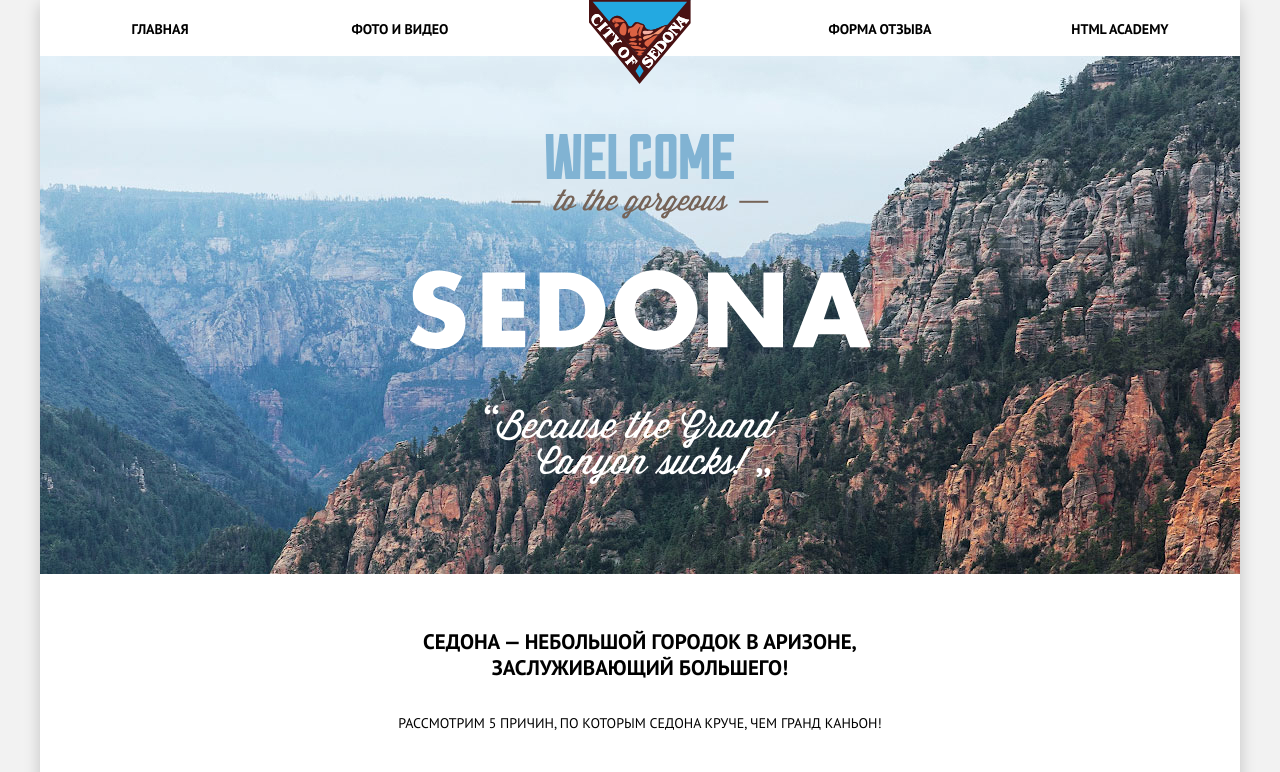
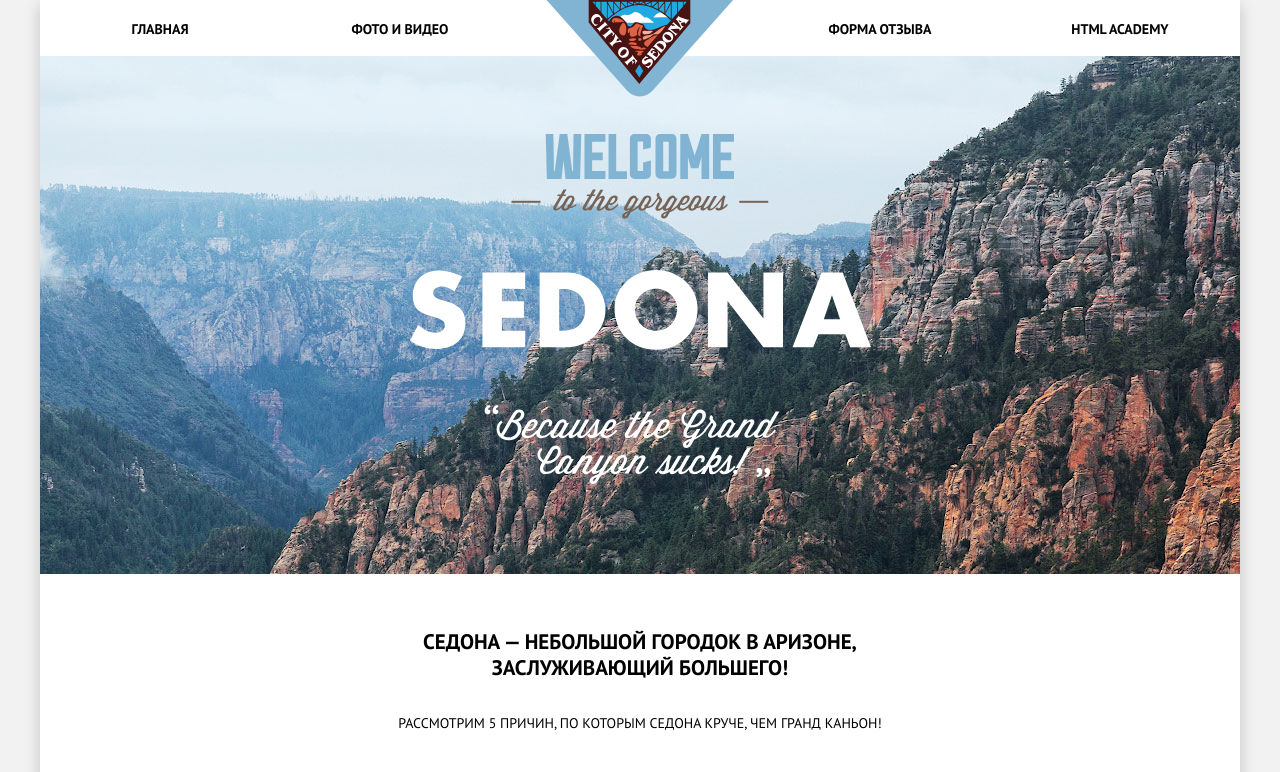
Before and after one commit to AlenaKarenina/sedona-22, a website: page source/index.html in a window 1280 px wide. Shown: the top 772 px of the page. Drawn offline with nearby package versions, Linux system fonts and the light colour scheme; files that its build step writes are made by us from their sources.

Commit message:
fix main logo

```diff
--- a/source/index.html
+++ b/source/index.html
@@ -12,7 +12,10 @@
 
       <header class="pade-header">
         <a class="pade-header__logo">
-          <img src="img/logo.svg" width="102" height="84" alt="логотип Sedona">
+          <picture>
+            <source srcset="img/logo-desktop.svg" media="(min-width: 1200px)" width="187" hight="97">
+            <img src="img/logo.svg" alt="Логотип города Седона" width="102" height="84">
+          </picture>
         </a>
         <nav class="pade-header__nav main-nav">
           <button class="main-nav__toggle" type="button">
```
Also changed, not shown: source/img/logo-desktop.svg (added).
